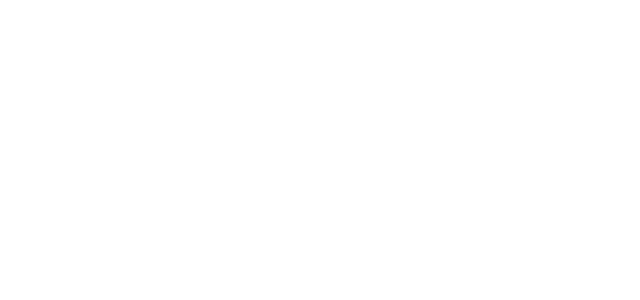
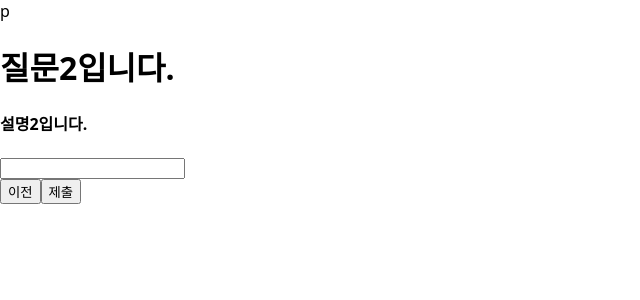
Before and after one commit to kangbohyeon/survey, a React app in the folder front/: page /survey/1/1 in a window 1280 px wide. Before the commit this address had no page. Shown: the top 300 px of the page, without its empty margins (0-640 px from the left). Built offline with nearby package versions, Linux system fonts and the light colour scheme; the HTML template or start-up script is replaced by a standard one.

Commit message:
feat : 라우터로 스텝 구분하기 완료

```diff
--- a/front/src/App.tsx
+++ b/front/src/App.tsx
@@ -1,49 +1,15 @@
-// import { useState } from 'react';
 import { Route, Routes } from 'react-router-dom';
-// import { Question } from './@types/question.type';
-// import ProgressIndicator from './components/ProgressIndicator';
-// import QuestionBox from './components/QuestionBox';
+import CompletionPage from './pages/CompletionPage';
+import SurveyPage from './pages/SurveyPage';
 
 function App() {
-  // const questions: Question[] = [
-  //   {
-  //     title: '질문1입니다.',
-  //     desc: '설명1입니다.',
-  //     type: 'text',
-  //     required: false,
-  //     // option: {},
-  //   },
-  //   {
-  //     title: '질문2입니다.',
-  //     desc: '설명2입니다.',
-  //     type: 'text',
-  //     required: false,
-  //     // option: {},
-  //   },
-  // ];
-
-  // const step = 0;
-
-  // const [answers, setAnswers] = useState<string[]>([]);
   return (
     <>
-      {/* <ProgressIndicator />
-      <QuestionBox
-        question={questions[step]}
-        questionsLength={questions.length}
-        step={step}
-        answers={answers}
-        setAnswers={(newAnswer) => {
-          setAnswers((answers) => {
-            const newAnswers: string[] = [...answers];
-            newAnswers[step] = newAnswer;
-            return newAnswers;
-          });
-        }}
-      /> */}
       <Routes>
-        <Route path='/' element={null} />
-        <Route path='/2' element={null} />
+        <Route path='/done' element={<CompletionPage />} />
+        <Route path='/survey/:surveyId' element={<SurveyPage />}>
+          <Route path=':step' element={<SurveyPage />} />
+        </Route>
       </Routes>
     </>
   );
--- a/front/src/components/ActionButton.tsx
+++ b/front/src/components/ActionButton.tsx
@@ -1,15 +1,42 @@
+import { useNavigate } from 'react-router-dom';
+
 type ActionButtonProps = {
   questionsLength: number;
   step: number;
 };
 
 function ActionButton({ questionsLength, step }: ActionButtonProps) {
+  const navigate = useNavigate();
   const isFirst: boolean = step === 0;
   const isLast: boolean = questionsLength - 1 === step;
   return (
     <div>
-      {isFirst || <button>이전</button>}
-      {isLast ? <button>제출</button> : <button>다음</button>}
+      {isFirst || (
+        <button
+          onClick={() => {
+            navigate(`${step - 1}`);
+          }}
+        >
+          이전
+        </button>
+      )}
+      {isLast ? (
+        <button
+          onClick={() => {
+            navigate('/done');
+          }}
+        >
+          제출
+        </button>
+      ) : (
+        <button
+          onClick={() => {
+            navigate(`${step + 1}`);
+          }}
+        >
+          다음
+        </button>
+      )}
     </div>
   );
 }
--- /dev/null
+++ b/front/src/pages/CompletionPage.tsx
@@ -0,0 +1,5 @@
+function CompletionPage() {
+  return <div>completionPage</div>;
+}
+
+export default CompletionPage;
--- /dev/null
+++ b/front/src/pages/SurveyPage.tsx
@@ -0,0 +1,48 @@
+import { useState } from 'react';
+import { Question } from '../@types/question.type';
+import ProgressIndicator from '../components/ProgressIndicator';
+import QuestionBox from '../components/QuestionBox';
+import { useParams } from 'react-router-dom';
+
+function SurveyPage() {
+  const questions: Question[] = [
+    {
+      title: '질문1입니다.',
+      desc: '설명1입니다.',
+      type: 'text',
+      required: false,
+      // option: {},
+    },
+    {
+      title: '질문2입니다.',
+      desc: '설명2입니다.',
+      type: 'text',
+      required: false,
+      // option: {},
+    },
+  ];
+
+  const params = useParams();
+  const step = parseInt(params.step as string);
+  const [answers, setAnswers] = useState<string[]>([]);
+  return (
+    <div>
+      <ProgressIndicator />
+      <QuestionBox
+        question={questions[step]}
+        questionsLength={questions.length}
+        step={step}
+        answers={answers}
+        setAnswers={(newAnswer) => {
+          setAnswers((answers) => {
+            const newAnswers: string[] = [...answers];
+            newAnswers[step] = newAnswer;
+            return newAnswers;
+          });
+        }}
+      />
+    </div>
+  );
+}
+
+export default SurveyPage;
```
